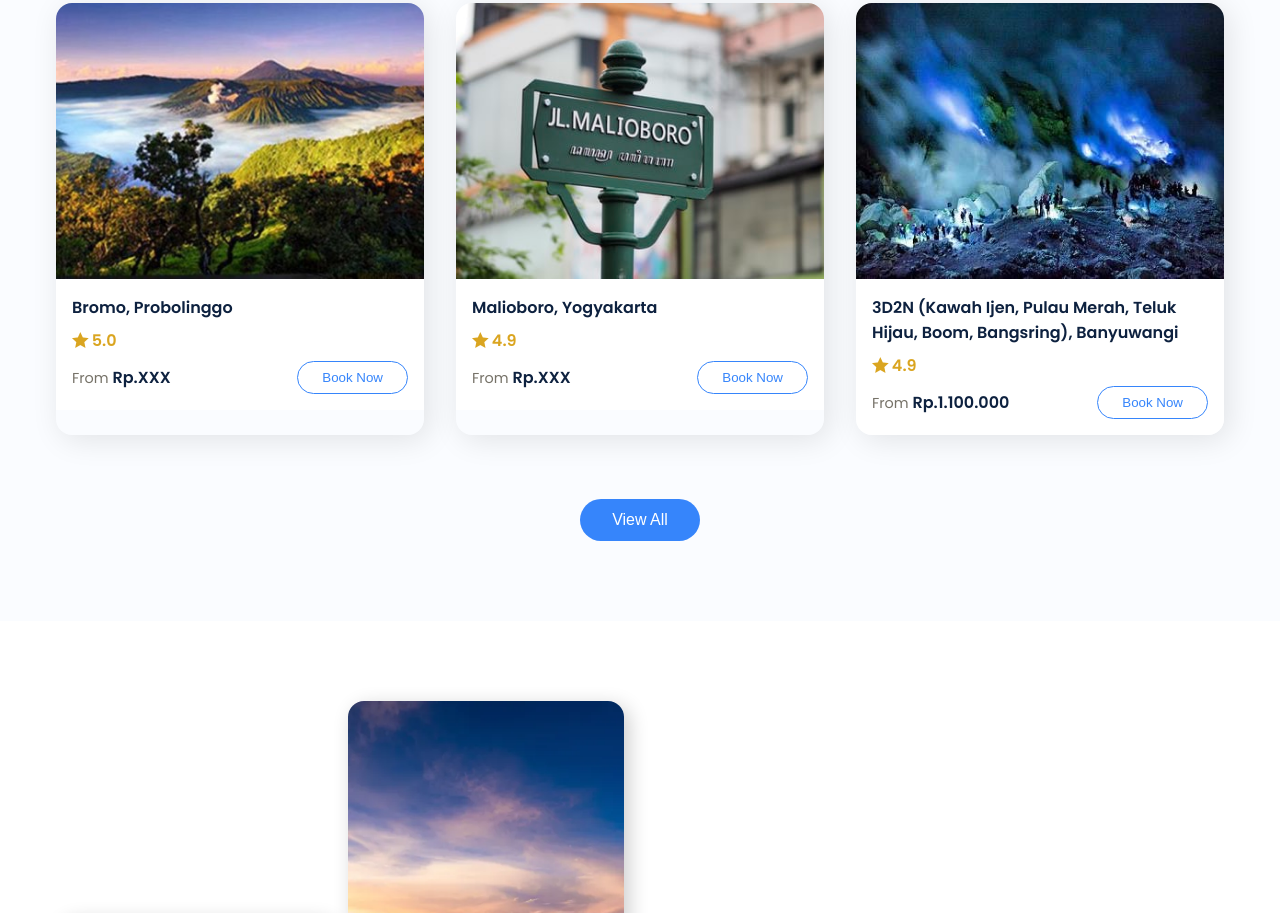
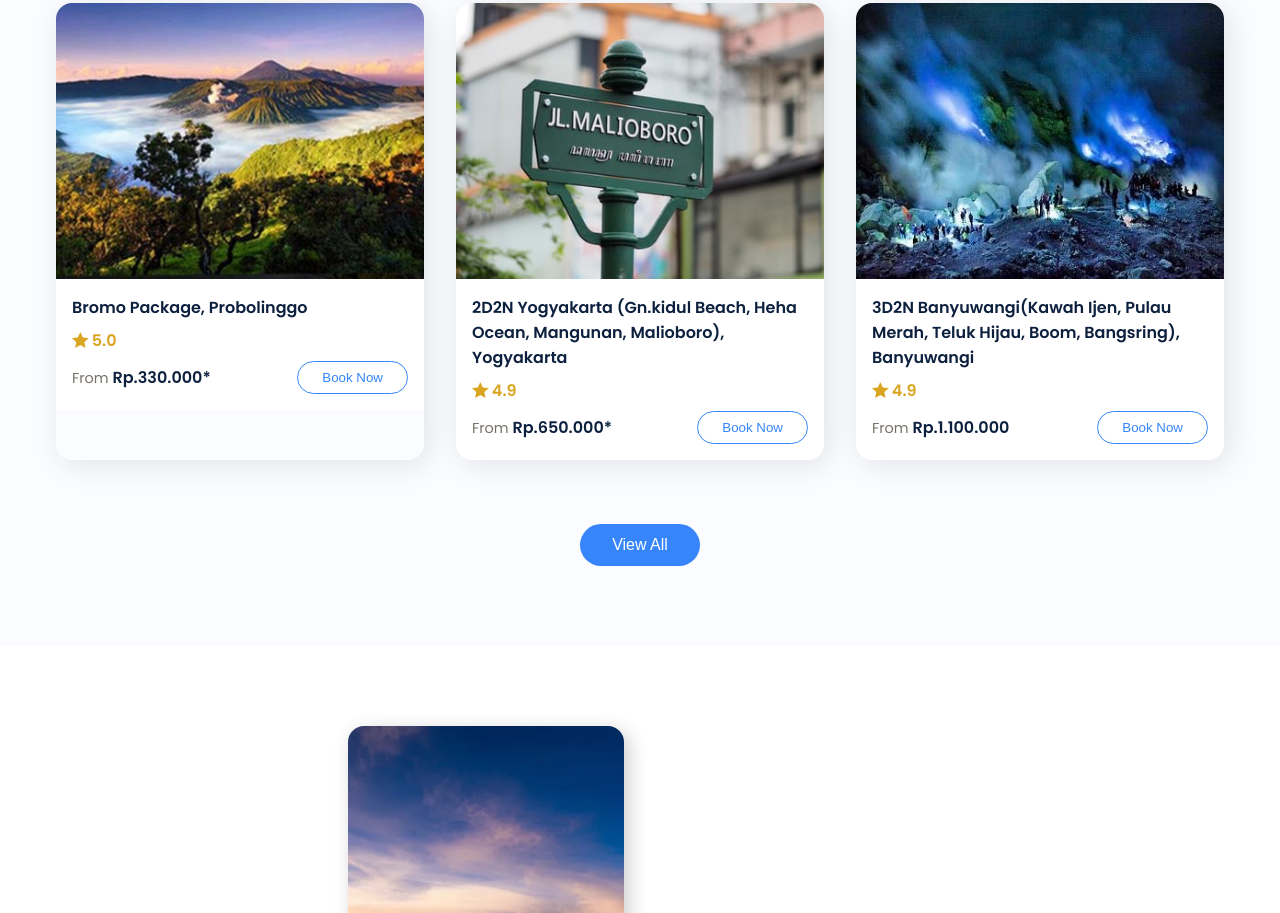
Before and after one commit to mrstranstravel/mrstrans.github.io, a plain HTML site: page index.html in a window 1280 px wide. Shown: the part 2229-3142 px from the top of the page. Drawn offline with nearby package versions, Linux system fonts and the light colour scheme.

Commit message:
update button for trip package

```diff
--- a/index.html
+++ b/index.html
@@ -9,7 +9,7 @@
       rel="stylesheet"
     />
     <link rel="stylesheet" href="styles.css" />
-    <title>MRS Trans</title>
+    <title>MRS Trans Travel Agency</title>
   </head>
   <body>
     <nav>
@@ -118,33 +118,39 @@
           <div class="trip__card">
             <img src="assets/trip-1.jpg" alt="trip" />
             <div class="trip__details">
-              <p>Bromo, Probolinggo</p>
+              <p>Bromo Package, Probolinggo</p>
               <div class="rating"><i class="ri-star-fill"></i> 5.0</div>
               <div class="booking__price">
-                <div class="price"><span>From</span> Rp.XXX</div>
-                <button class="book__now">Book Now</button>
+                <div class="price"><span>From</span> Rp.330.000*</div>
+                <a href="https://wa.me/+6285785452899?text=Halo%20MRS%20Trans,%20Saya%20Ingin%20Book%20Paket%20Bromo">
+                  <button class="book__now">Book Now</button>
+                </a>
               </div>
             </div>
           </div>
           <div class="trip__card">
             <img src="assets/trip-2.jpg" alt="trip" />
             <div class="trip__details">
-              <p>Malioboro, Yogyakarta</p>
+              <p>2D2N Yogyakarta (Gn.kidul Beach, Heha Ocean, Mangunan, Malioboro), Yogyakarta</p>
               <div class="rating"><i class="ri-star-fill"></i> 4.9</div>
               <div class="booking__price">
-                <div class="price"><span>From</span> Rp.XXX</div>
-                <button class="book__now">Book Now</button>
+                <div class="price"><span>From</span> Rp.650.000*</div>
+                <a href="https://wa.me/+6285785452899?text=Halo%20MRS%20Trans,%20Saya%20Ingin%20Book%20Paket%202D2N%20Yogyakarta">
+                  <button class="book__now">Book Now</button>
+                </a>
               </div>
             </div>
           </div>
           <div class="trip__card">
             <img src="assets/trip-3.jpg" alt="trip" />
             <div class="trip__details">
-              <p>3D2N (Kawah Ijen, Pulau Merah, Teluk Hijau, Boom, Bangsring), Banyuwangi</p>
+              <p>3D2N Banyuwangi(Kawah Ijen, Pulau Merah, Teluk Hijau, Boom, Bangsring), Banyuwangi</p>
               <div class="rating"><i class="ri-star-fill"></i> 4.9</div>
               <div class="booking__price">
                 <div class="price"><span>From</span> Rp.1.100.000</div>
-                <button class="book__now">Book Now</button>
+                <a href="https://wa.me/+6285785452899?text=Halo%20MRS%20Trans,%20Saya%20Ingin%20Book%20Paket%203D2N%20Banyuwangi">
+                  <button class="book__now">Book Now</button>
+                </a>
               </div>
             </div>
           </div>
@@ -220,8 +226,8 @@
           <p>
             <span>Address:</span> Pasuruan, Jawa Timur
           </p>
-          <p><span>Email:</span> mrs.trans@gmail.com</p>
-          <p><span>Phone:</span> +62 81217528645</p>
+          <p><span>Email:</span> mrstrans442@gmail.com</p>
+          <p><span>Phone:</span> +62 85785452899</p>
         </div>
       </div>
       <div class="footer__bar">
```
